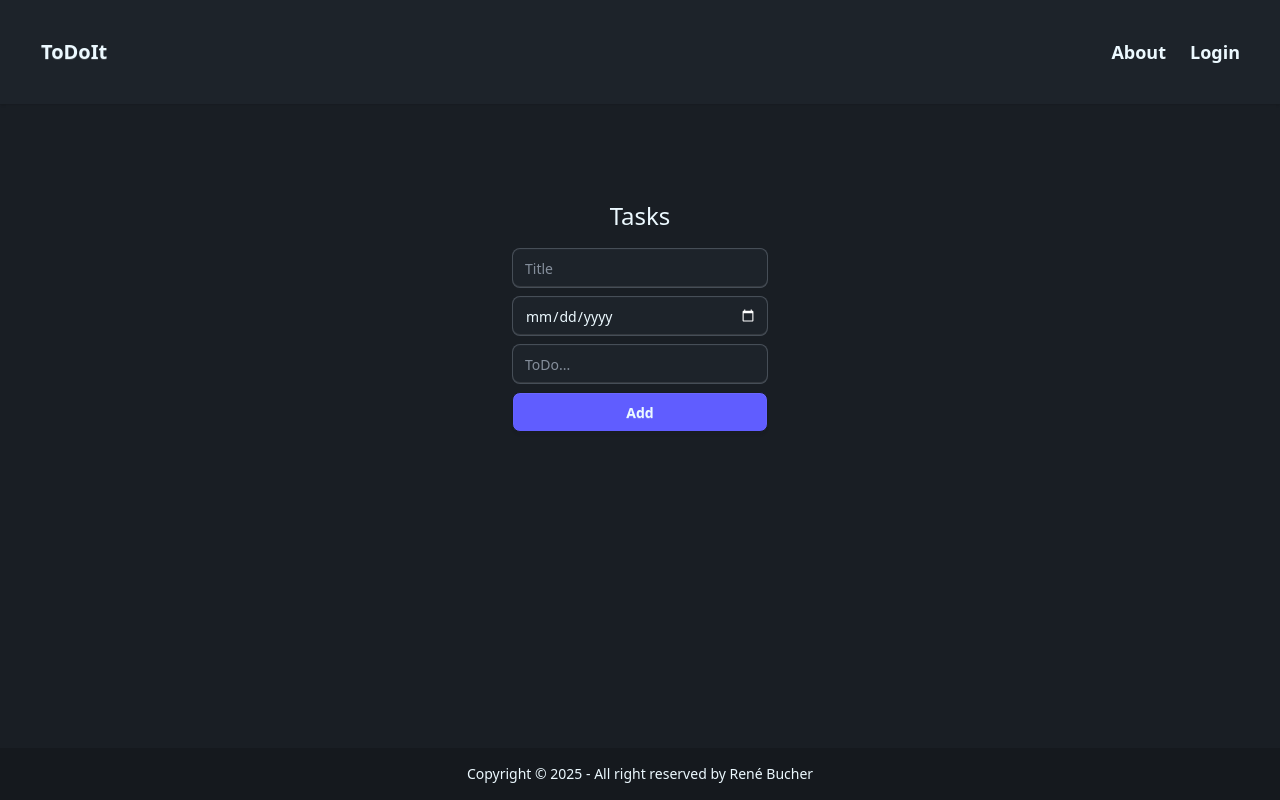
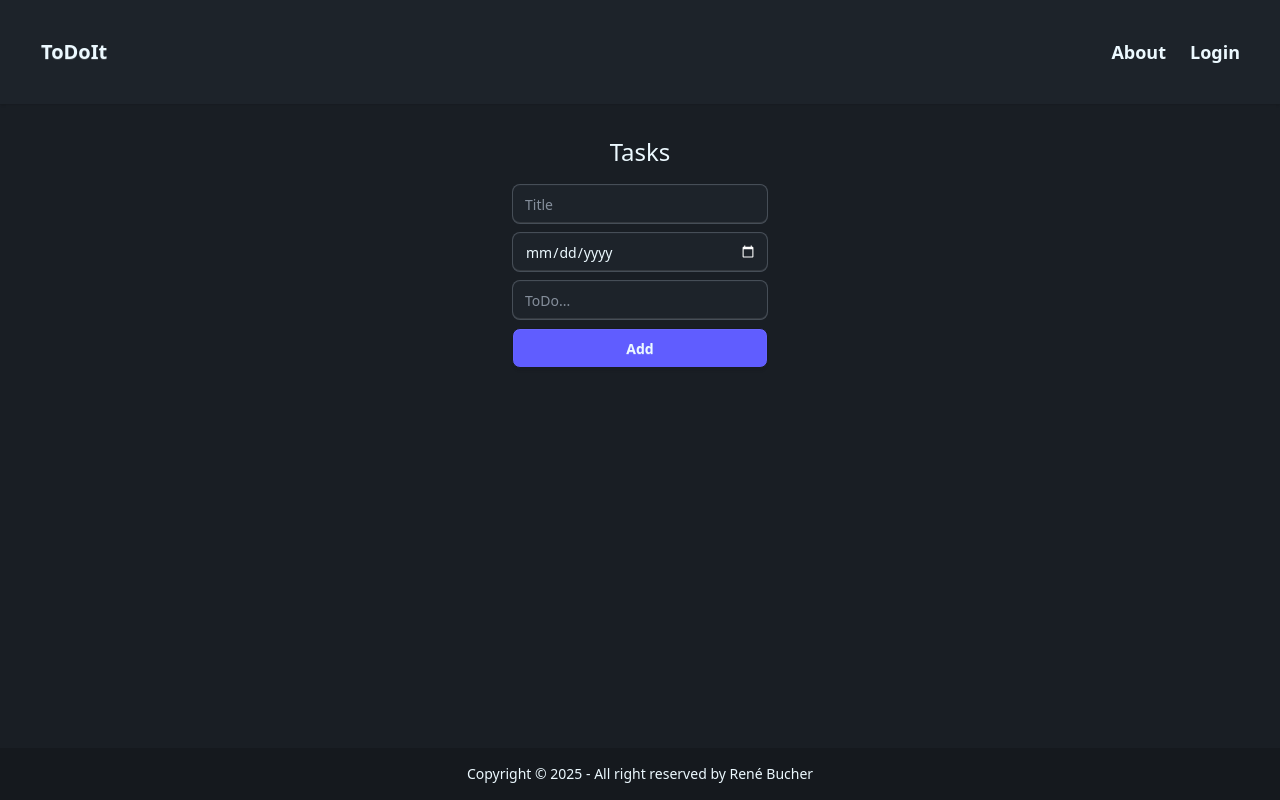
Before and after one commit to reneb1404/todo-list, a Next.js app: page / in a window 1280 px wide. Built offline with nearby package versions, Linux system fonts and the light colour scheme.

Commit message:
Fixed issue where the Footer isnt at the bottom

```diff
--- a/app/layout.tsx
+++ b/app/layout.tsx
@@ -30,7 +30,7 @@ export default function RootLayout({
 				className={`${geistSans.variable} ${geistMono.variable} flex flex-col min-h-screen justify-between antialiased`}
 			>
 				<NavBar />
-				{children}
+				<div className="flex-1">{children}</div>
 				<Footer />
 			</body>
 		</html>
--- a/package.json
+++ b/package.json
@@ -3,7 +3,7 @@
 	"version": "0.1.0",
 	"private": true,
 	"scripts": {
-		"dev": "next dev --turbopack",
+		"dev": "next dev --turbopack -H 192.168.178.190",
 		"build": "next build",
 		"start": "next start",
 		"lint": "next lint"
```
